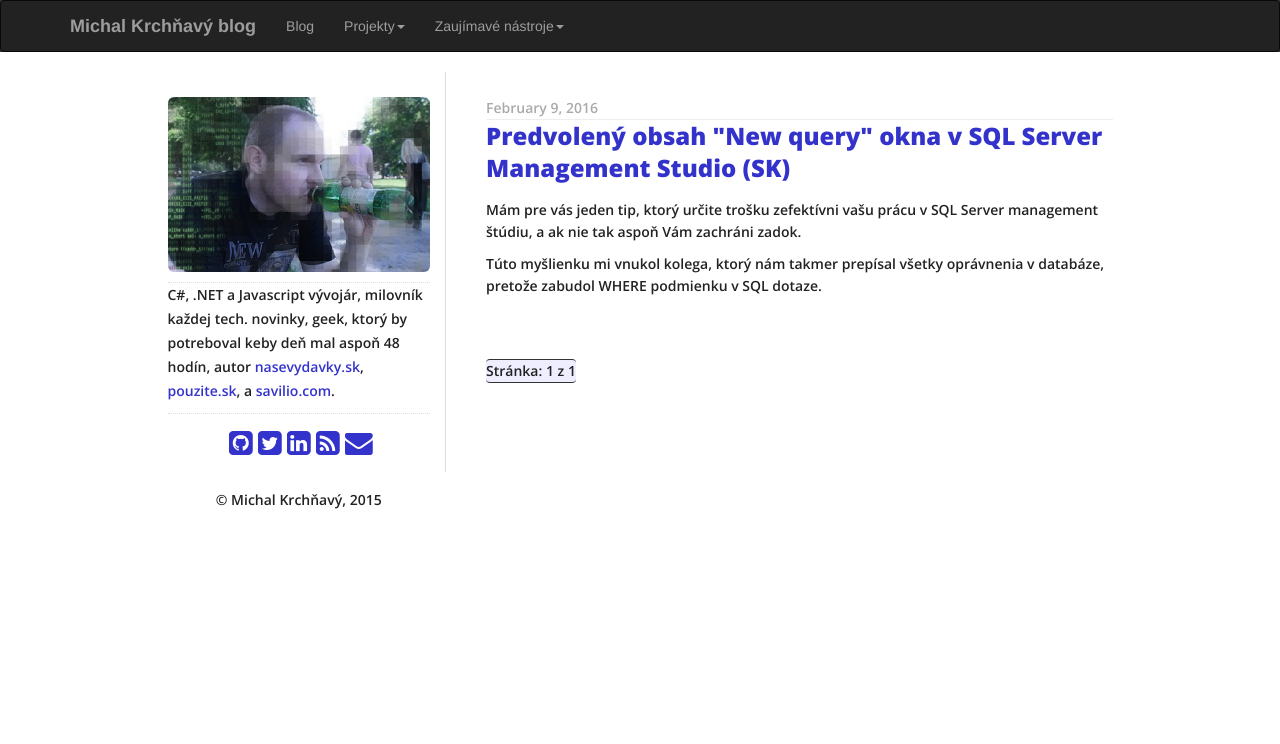
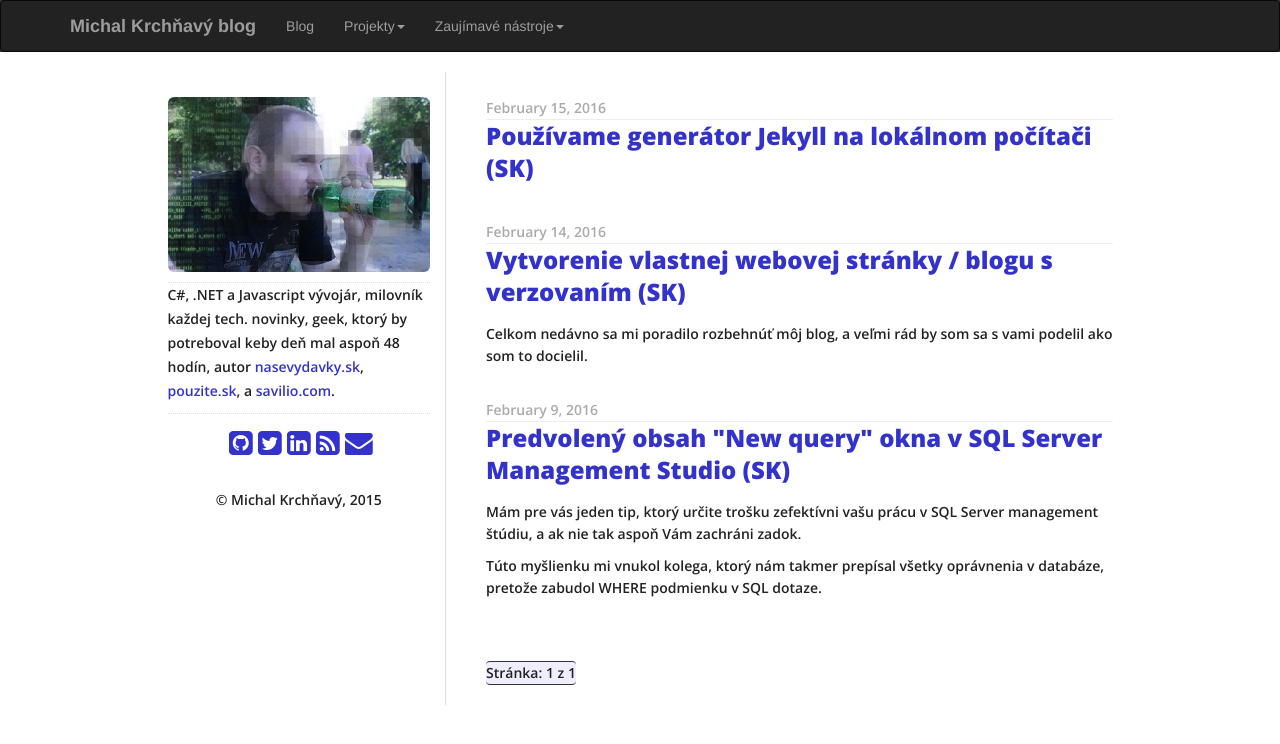
Before and after one commit to zemacik/zemacik.github.io, a Jekyll site: the page built from blog/index.html, in a window 1280 px wide. Shown: the top 744 px of the page. Built offline with Jekyll 4.4.1, drawn with Linux system fonts in a browser that asks for light colours; nearby versions of some CDN libraries; the list of posts is cut into pages by our own code; some of the changed lines change nothing that is shown.

Commit message:
Initial commit

```diff
--- a/_config.yml
+++ b/_config.yml
@@ -13,9 +13,8 @@ timezone: Europe/Bratislava
 paginate: 15
 paginate_path: "/blog/archive/page:num/"
 
-safe: true
+#safe: true
 lsi: false
 exclude: [.gitignore, CNAME, Dockerfile, README.md]
 
-gems:
- - jekyll-paginate
+gems: [jekyll-paginate]
--- /dev/null
+++ b/_posts/2016-02-14-vytvorenie_vlastnej_webovej_stranky-blogu_s_verzionovanim_a_zdarma.md
@@ -0,0 +1,119 @@
+---
+layout: blogpost
+type: post
+title: "Vytvorenie vlastnej webovej stránky / blogu s verzovaním (SK)"
+description: "Vytvorenie vlastnej webovej stránky / blogu s verzovaním"
+date: 2016-02-14
+categories:
+- Jekyll
+tags: [github, jekyll, tutorial]
+published: true
+---
+
+Celkom nedávno sa mi poradilo rozbehnúť môj blog, a veľmi rád by som sa s vami podelil ako som to docielil.
+
+Nechcel som použiť ťažkopádny moloch menom Wordpress. Človek sa on musí starať, t.j. kontrolovať či stránka beží, aktualizovať, dávať pozor aká aktualizácia nám rozbije zásuvné moduly a pod. A nechcel som aby bola platforma mojím pánom. Miesto toho som použil generátor Jekyll a platformu `Github pages`. Na "Github pages" môžete hosťovať svoju stránku úplne zdarma. [Ale o tom trošku neskôr.][100]
+
+### Takže čo je to ten Jekyll?
+Je to generátor statických stránok. Predstavte si že máme sériu šablón t.j. textových súborov, (ktoré v našom prípade budeme hosťovať na Githube) a potom z nich pomocou nášho nástroja Jekyll vygenerujeme kompletnú štruktúru statickej webovej stránky (čiže: HTML, CSS, JŠ a obrázkov)
+
+### Prečo jekyll?
+ Statických generátorov stránok existuje mnoho. Ja som zvolil Jekyll pretože ho priamo podporuje platforma Github pages. Jekyll môžete rozchodiť aj u seba lokálne na počítači, poprípade hosťovať u svojo poskytovateľa, ale o tom možno niekedy inokedy. Ja osobne fungujem tak, že som si odladil šablóny, a teraz komitujem nové šablóny priamo na github, kde ak nastane chyba pri generovať mojej statickej stránky, je mi doručený email.
+
+ Na začiatku, kým si všetko odladíte, bude vám tých mailov choď viac.
+
+
+### Výhody
+- HTML stránky sú velmi rýchle
+- Statické stránky sú bezpečné (samozrejme pokiaľ máme dobre zabezpečený server)
+
+### Nevýhody
+
+- Statické stránky sú statické, asi ťažko tam pridáme akýkoľvek formulár na zber údajov. Čo ale môžme, je embedovat časti stránok ako [Google forms][12], alebo [wufoo][11].
+- Nie je úplne vhodný na firemné stránky, kedže asi nie každý člen teamu bude ochotný sa učiť pracovať s Gitom
+
+### Ako začať?
+Samozrejme prečítaním Jekyll dokumentácie :). Ale týmto spôsobom som ja nešiel. Miesto toho som si našiel na githube zaujímavú už hotovú šablónu (git repozitár [poole][2]) a upravil ju podľa svojich potrieb.
+
+Ja som pre vás pripravil upravenú verziu, (Nájdete ju samozrejme tiež na githube repozitár [gihubpages-emptytemplate][1]). Si môžete jednoducho forknut (urobiť kópiu vo svojom úcte) a upraviť.
+
+### Čo budeme potrebovať
+1. V prvom rade si vytvorte účet na Githube.
+2. Následne si vytvorte, alebo forknite repozitár, ktorý som spomínal vyššie. (Či už [poole][2], alebo [gihubpages-emptytemplate][1])
+3. Premenujte forknutý repozitár podľa vášho účtu, tak že na koniec pridáte `.githib.io` na koniec. Takže napríklad ak je vás login jankohrasko, nový repozitár sa bude volať `jankohrasko.guthub.io`
+4. Počkať pár minút, a otvoriť si vo webovom prehliadači stránku z adresou ktorú ste si vytvorili, v našom prípade `http://jankohrasko.github.io`
+
+<br/>
+![Skrátene](/assets/posts/2016/20160214_01_postup.gif){: class="img img-responsive"}
+<br/>
+
+### Popis šablóny
+v prípade že ste išli cestou naklonovania existujúceho repozitára, základné rozloženie je nasledovné:
+![Skrátene](/assets/posts/2016/20160214_02_rozloznie_repository.png){: class="img img-responsive" }
+<br/>
+
+Keď spustíte Jekyll, vytvorí priečinok menom `_site` so statickým obsahom vo vnútry. Každý priečinok v repozitáre bude skopírovaný do priečinka `_site`, pokiaľ neobsahuje na začiatku názvu podtrhovnik (napr. "_toto-je-ignorovane").
+
+Súbory vo formáte Markdown budú automaticky pretransformované do HTML.
+
+Najdôležitejší súbor celého projektu je `config.yml`. Je to súbor vo formáte YAML, a obsahuje konfiguráciu nášho Jekyll projektu.
+
+Definujeme v ňom:
+
+- názov našej webstránky, autora, popis, poprípade kontakt
+- formát markdown samblon
+- akým spôsobom budú vytvárané permanentné linky na príspevky blogu
+- formát stránkovania blogu
+- a mnoho iného (viď. [dokumentácia][10])
+
+Priečinky `_includes` a `_layouts` obsahujú Liquid šablóny, z ktorích nakoniec vznikne naša vygenerovaná statická stránka. `Liquid` nám pridáva dynamický obsah, do našich statických stránok.
+
+Priečinok `_posts` obsahuje všetky príspevky blogu vo formáte `Markdown`. Github pages používajú kramdown syntax pre Markdown.
+
+> Poznámka: Ako editor markdown súborov môžete použiť vstavaný editor na githube, alebo použiť niektorý z nástrojov na internete na editáciu markdown súborov, ja osobne používam [Visual Studio Code][8]. (To samozrejme mušte mať naklonovaný repozitár na lokálnom disku v počítači ktorý používate)
+
+Súbor `index.html` obsahuje úvodnú stránku blogu.
+
+Iné statické stránky vytvoríme, jednoducho ako súbory v daného repositara, ako je v našom prípade napríklad `about.md`. Tento súbor bude tak isto pretransformovaný do HTML, a skopírovaný do priečinka `_site`, čiže dostupný na našej stránke.
+
+
+<!--# Prisposobenie stranky-->
+
+
+### Použitie vlastnej domény
+
+Ak už vlasnú doménu máte (napríklad. jankohrasko.sk) a chcete aby vaša novo vzniknutá stránka bola prístupná z tejto adresy, musíte vytvoriť CNAME záznam v DNS konfigurácii svojej domény
+
+> www.jankohrasko2.sk.                    CNAME	jankohrasko2.github.io.
+
+a následne vytvoriť v repozitáre súbor s menom `CNAME` do ktoré vložíte názov po ktorým je vaša stránka prístupná.
+
+> www.jankohrasko2.sk
+
+Pre bližšie informácie si môžete prečítať dokumentáciu o [nastavení na github pages][3].
+
+### Ďalšie zdoje, a odkazy
+- [Jekyll dokumentácia][4]
+- [Github pages][5]
+- [Pripravený repositar s Jekyll šablónou][1]
+- [Kramdown][6] dokumentácia (Markdown parser a convertor používaný v githup pages)
+- [jankohrasko2.github.io][7] - príklad forknutej a nasadenej Jekyll šablóny
+- [Visual Štúdio Code][8]
+- [Liquid markup dokumentácia][9]
+
+
+
+
+[1]: https://github.com/zemacik/gihubpages-emptytemplate "gihubpages-emptytemplate"
+[2]: https://github.com/poole/poole "poole"
+[3]: https://help.github.com/articles/setting-up-a-custom-domain-with-github-pages/ "nastavení na github pages"
+[4]: https://jekyllrb.com/docs/home/ "Jekyll dokumentácia"
+[5]: https://pages.github.com/ "Github pages"
+[6]: http://kramdown.gettalong.org/documentation.html "Kramdown"
+[7]: https://jankohrasko2.github.io/ "jankohrasko2.github.io"
+[8]: https://code.visualstudio.com/ "Visual Štúdio Code"
+[9]: http://liquidmarkup.org/ "Liquid markup dokumentácia"
+[10]: http://jekyllrb.com/docs/configuration/ "Jekyll konfigurácia"
+[11]: http://www.wufoo.com/ "wufoo"
+[12]: https://www.google.sk/intl/sk/forms/about/ "Google forms"
+[100]: {% post_url 2016-02-15-pouzivame_generator_jekyll_na_lokalnom_pocitaci %} "Google forms"
--- /dev/null
+++ b/_posts/2016-02-15-pouzivame_generator_jekyll_na_lokalnom_pocitaci.md
@@ -0,0 +1,11 @@
+---
+layout: blogpost
+type: post
+title: "Používame generátor Jekyll na lokálnom počítači (SK)"
+description: "Používame generátor Jekyll na lokálnom počítači"
+date: 2016-02-15
+categories:
+- Jekyll
+tags: [jekyll, tutorial]
+published: true
+---
```
Also changed, not shown: assets/posts/2016/20160214_01_postup.gif (added), assets/posts/2016/20160214_02_rozloznie_repository.png (added).
